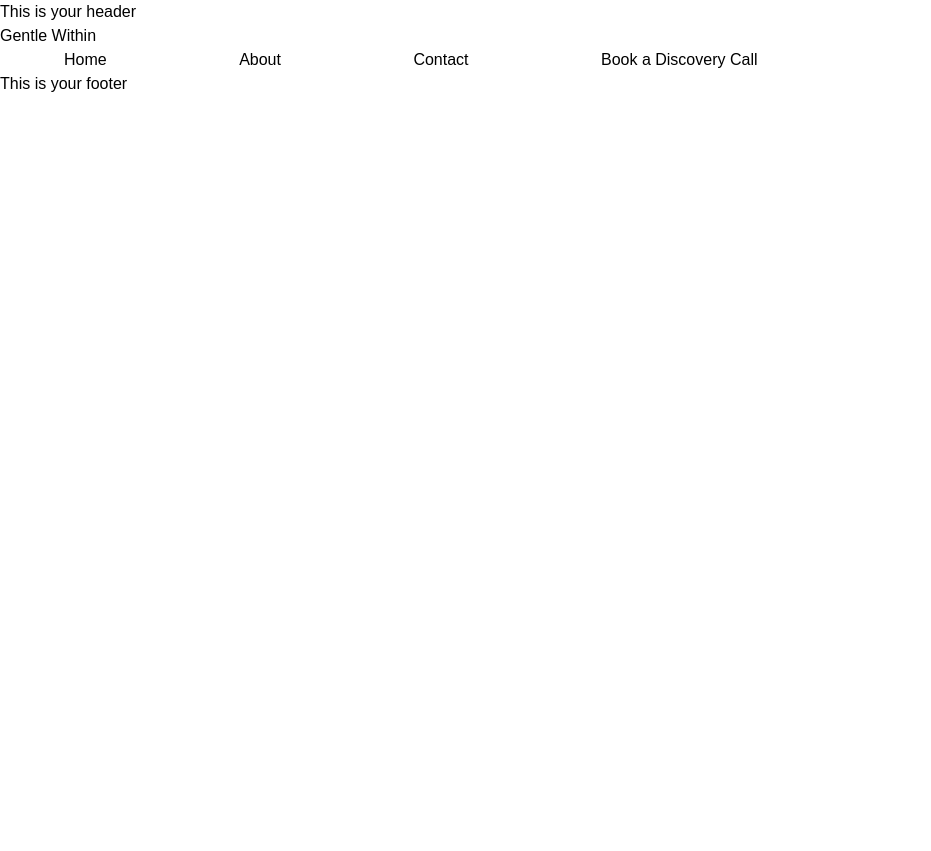
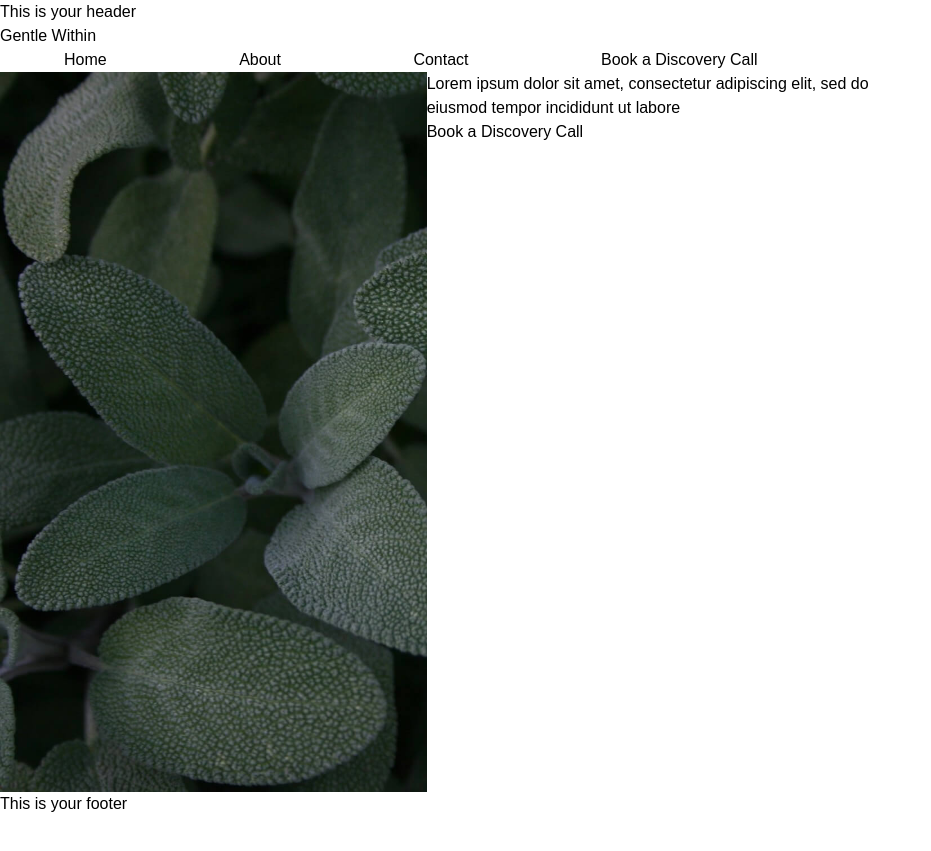
Before and after one commit to brittwoodard/gentle-within, a Jekyll site: the page built from index.html, in a window 1280 px wide. Shown: the top 851 px of the page, without its empty margins (0-931 px from the left). Built offline with Jekyll 4.4.1, drawn with Linux system fonts in a browser that asks for light colours; nearby versions of some CDN libraries.

Commit message:
header structure

```diff
--- a/assets/css/style.css
+++ b/assets/css/style.css
@@ -444,6 +444,11 @@ body {
   --tw-contain-style:  ;
 }
 /* Images */
+.bg-image-style {
+  background-size: cover;
+  background-position: center;
+  background-repeat: no-repeat;
+}
 /* Forms */
 .focus-main:focus {
   outline: 2px solid transparent;
@@ -464,6 +469,9 @@ body {
 }
 .z-20 {
   z-index: 20;
+}
+.col-span-2 {
+  grid-column: span 2 / span 2;
 }
 .m-2 {
   margin: 0.5rem;
@@ -490,11 +498,17 @@ body {
 .flex {
   display: flex;
 }
+.grid {
+  display: grid;
+}
 .hidden {
   display: none;
 }
 .h-screen {
   height: 100vh;
+}
+.min-h-\[80vh\] {
+  min-height: 80vh;
 }
 .w-full {
   width: 100%;
@@ -504,6 +518,9 @@ body {
 }
 .cursor-pointer {
   cursor: pointer;
+}
+.grid-cols-3 {
+  grid-template-columns: repeat(3, minmax(0, 1fr));
 }
 .flex-wrap {
   flex-wrap: wrap;
--- a/index.html
+++ b/index.html
@@ -1,5 +1,18 @@
 ---
 layout: default
+header:
+  title: Lorem ipsum dolor sit amet, consectetur adipiscing elit, sed do
+  subtitle: eiusmod tempor incididunt ut labore
+  button:
+    text: Book a Discovery Call
+    url:
+  images:
+    background-image:
+      image_path: /uploads/temporary.jpg
+      image_focus: left
+    featured-image:
+      image_path: /uploads/temporary.jpg
+      image_focus:
 seo:
   title: This should appear in the browser tab
   description:
@@ -17,3 +30,20 @@ seo:
   {% endfor %}
   </nav>
 </section>
+
+<!-- Hero Banner -->
+<section class="grid grid-cols-3">
+
+  <!-- Image / Left Column -->
+  <div class="bg-image-style min-h-[80vh]" style="background-image: url('{{page.header.images.background-image.image_path}}'); background-position: {{page.header.images.background-image.image_focus}}"></div>
+
+  <!-- Right Column -->
+  <div class="col-span-2">
+    <div>
+      <h1>{{page.header.title}}</h1>
+      <p>{{page.header.subtitle}}</p>
+      <a class="button" href="{{page.header.button.url}}">{{page.header.button.text}}</a>
+    </div>
+  </div>
+
+</section>
```
Also changed, not shown: uploads/temporary.jpg (added).
